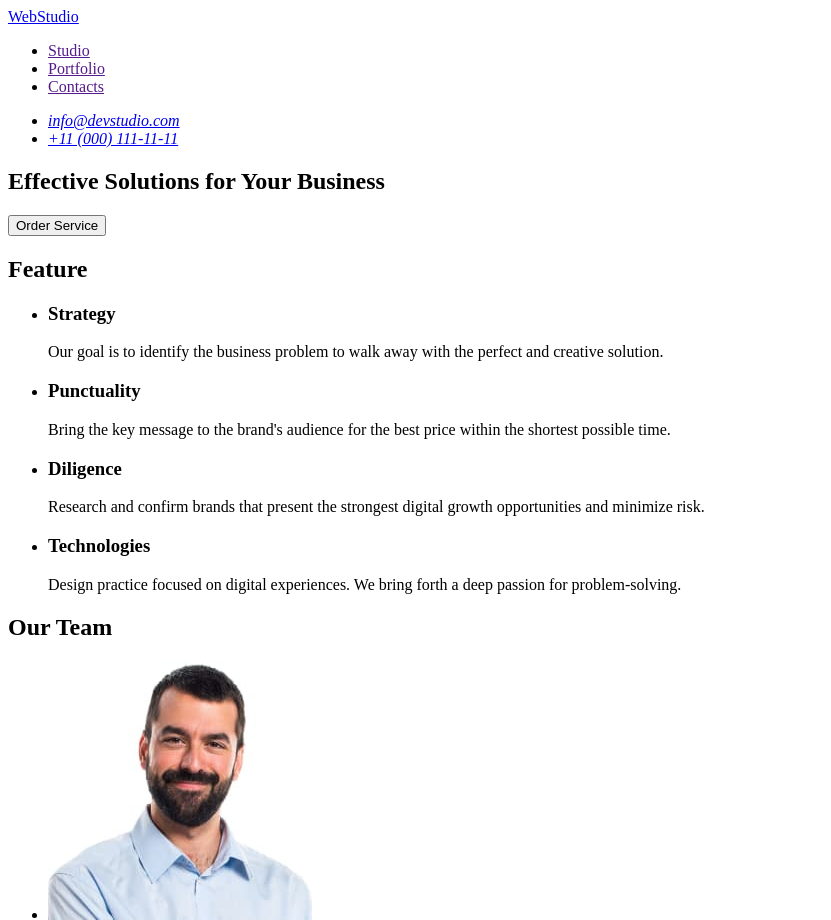
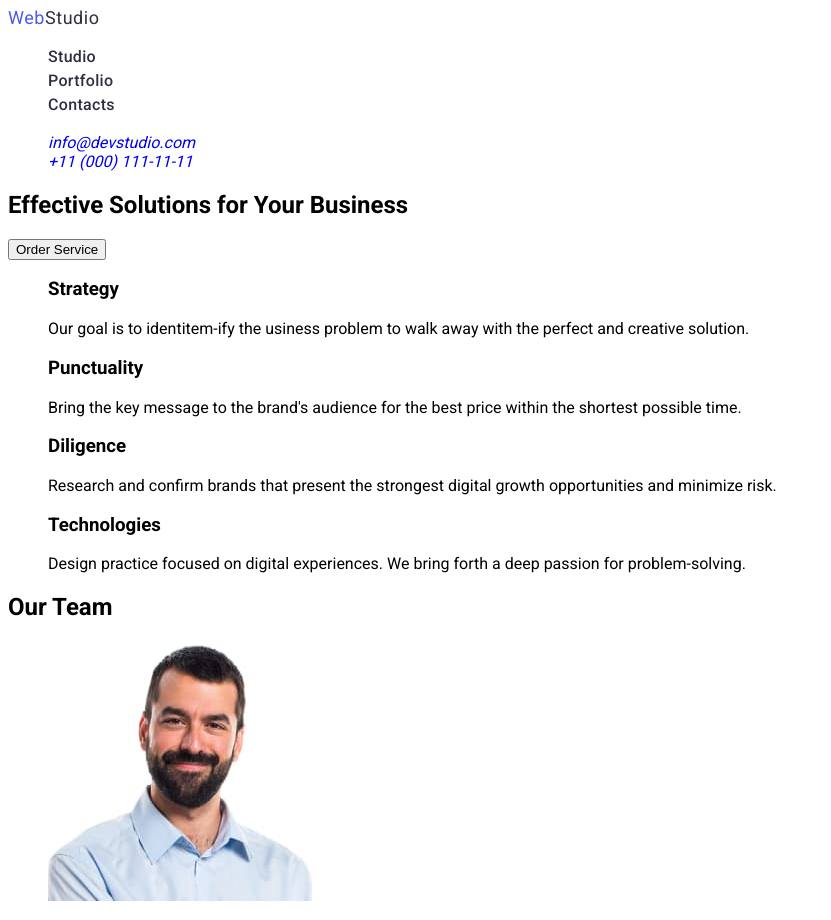
Before and after one commit to ArturHutsol/goit-markup-hw-02, a plain HTML site: page index.html in a window 1280 px wide. Shown: the top 920 px of the page, without its empty margins (0-831 px from the left). Drawn offline with Linux system fonts and the light colour scheme.

Commit message:
first commit hw2

```diff
--- /dev/null
+++ b/css/styles.css
@@ -0,0 +1,30 @@
+body {
+  font-family: 'Roboto', sans-serif;
+}
+a {
+  text-decoration: none;
+}
+ul {
+  list-style-type: none;
+}
+.header-logo {
+  color: #2e2f42;
+  font-size: 18px;
+  font-weight: 100;
+  line-height: 1.16;
+  letter-spacing: 0.03em;
+}
+.header-logo-color {
+  color: #4d5ae5;
+  font-size: 18px;
+  font-weight: 100;
+  line-height: 1.16;
+  letter-spacing: 0.03em;
+}
+.header-menu-link {
+  color: #2e2f42;
+  font-size: 16px;
+  font-weight: 500;
+  line-height: 1.5;
+  letter-spacing: 0.02em;
+}
--- a/index.html
+++ b/index.html
@@ -4,60 +4,83 @@
     <meta charset="UTF-8" />
     <meta name="viewport" content="width=device-width, initial-scale=1.0" />
     <title>Home work 1</title>
+    <link rel="preconnect" href="https://fonts.googleapis.com" />
+    <link rel="preconnect" href="https://fonts.gstatic.com" crossorigin />
+    <link
+      href="https://fonts.googleapis.com/css2?family=Raleway:wght@700&family=Roboto:wght@400;500;700&display=swap"
+      rel="stylesheet"
+    />
+    <link rel="stylesheet" href="./css/styles.css" />
   </head>
   <body>
-    <header>
+    <header class="header">
       <!--Logo and menu Nav-->
-      <nav>
-        <a href="./index.html">WebStudio</a>
-        <ul>
-          <li><a href="">Studio</a></li>
-          <li><a href="">Portfolio</a></li>
-          <li><a href="">Contacts</a></li>
+      <nav class="header-nav">
+        <a class="header-logo" href="./index.html">
+          <span class="header-logo-color">Web</span>Studio</a
+        >
+        <ul class="header-menu-list">
+          <li class="header-menu-item">
+            <a class="header-menu-link" href="">Studio</a>
+          </li>
+          <li class="header-menu-item">
+            <a class="header-menu-link" href="">Portfolio</a>
+          </li>
+          <li class="header-menu-item">
+            <a class="header-menu-link" href="">Contacts</a>
+          </li>
         </ul>
       </nav>
       <address>
-        <ul>
-          <li><a href="mailto:info@devstudio.com">info@devstudio.com</a></li>
-          <li><a href="tel:+110001111111">+11 (000) 111-11-11</a></li>
+        <ul class="header-address-list">
+          <li class="header-address-item">
+            <a class="header-address-link" href="mailto:info@devstudio.com"
+              >info@devstudio.com</a
+            >
+          </li>
+          <li class="header-address-item">
+            <a class="header-address-link" href="tel:+110001111111"
+              >+11 (000) 111-11-11</a
+            >
+          </li>
         </ul>
       </address>
     </header>
 
     <main>
       <!--hero image-->
-      <section>
-        <h1>Effective Solutions for Your Business</h1>
-        <button type="button">Order Service</button>
+      <section class="hero">
+        <h1 class="hero-title">Effective Solutions for Your Business</h1>
+        <button class="hero-btn" type="button">Order Service</button>
       </section>
-      <!--Feature-->
-      <section>
-        <h2>Feature</h2>
-        <ul>
-          <li>
-            <h3>Strategy</h3>
-            <p>
-              Our goal is to identify the business problem to walk away with the
-              perfect and creative solution.
+      <!--Features-->
+      <section id="features" class="features">
+        <h2 hidden>Features</h2>
+        <ul class="features-list">
+          <li class="features-list-item">
+            <h3 class="features-item-subtitle">Strategy</h3>
+            <p class="features-item-text">
+              Our goal is to identitem-ify the usiness problem to walk away with
+              the perfect and creative solution.
             </p>
           </li>
-          <li>
-            <h3>Punctuality</h3>
-            <p>
+          <li class="features-list-item">
+            <h3 class="features-item-subtitle">Punctuality</h3>
+            <p class="features-item-text">
               Bring the key message to the brand's audience for the best price
               within the shortest possible time.
             </p>
           </li>
-          <li>
-            <h3>Diligence</h3>
-            <p>
+          <li class="features-list-item">
+            <h3 class="features-item-subtitle">Diligence</h3>
+            <p class="features-item-text">
               Research and confirm brands that present the strongest digital
               growth opportunities and minimize risk.
             </p>
           </li>
-          <li>
-            <h3>Technologies</h3>
-            <p>
+          <li class="features-list-item">
+            <h3 class="features-item-subtitle">Technologies</h3>
+            <p class="features-item-text">
               Design practice focused on digital experiences. We bring forth a
               deep passion for problem-solving.
             </p>
```
